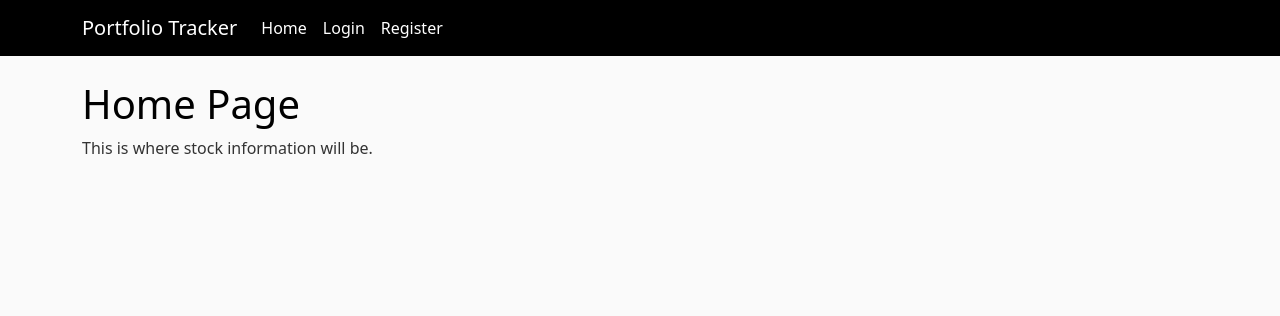
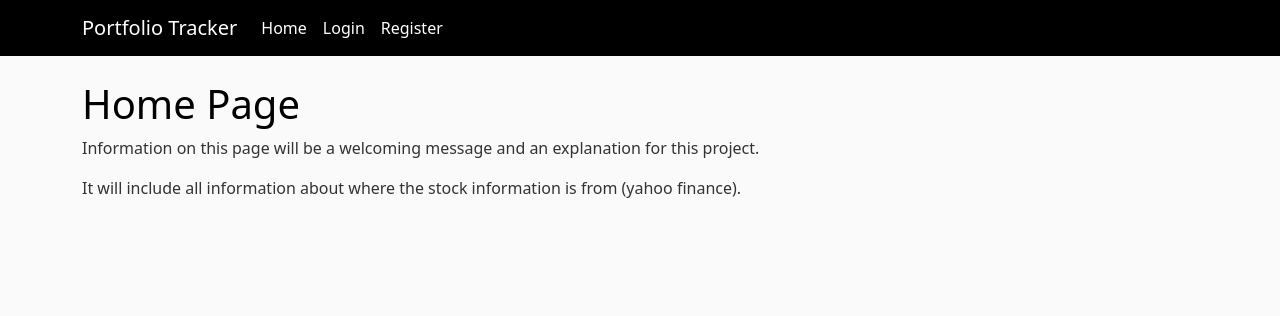
Before and after one commit to Cxnnxr09/portfolio-tracker, a Flask app: page / in a window 1280 px wide. Shown: the top 316 px of the page. Run offline with Flask 2, Linux system fonts and the light colour scheme.

Commit message:
Added some descriptor text for the homepage. This just sets up what information I will put on this page.

```diff
--- a/app/templates/home.html
+++ b/app/templates/home.html
@@ -1,5 +1,8 @@
 {% extends "layout.html" %}
 {% block content %}
     <h1>Home Page</h1>
-    <p>This is where stock information will be.</p>
+    <p>Information on this page will be a welcoming message and an
+        explanation for this project. </p>
+    <p>It will include all information about
+    where the stock information is from (yahoo finance).</p>
 {% endblock content %}
```
